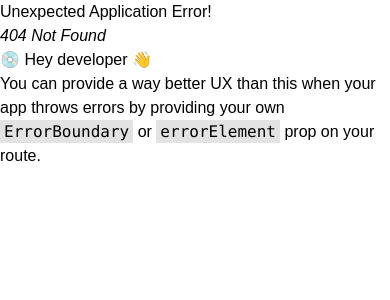
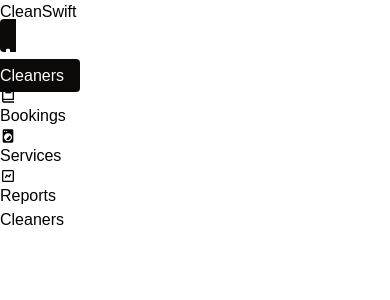
Before and after one commit to osaro123/ITGY-401, a React (Vite) app: page /admin/cleaners in a window 390 px wide. Before the commit this address had no page. Shown: the top 300 px of the page. Built offline with nearby package versions, Linux system fonts and the light colour scheme; a web font is replaced by a local one.

Commit message:
Added landing page responsiveness

```diff
--- /dev/null
+++ b/src/components/admin/AdminSidebar.jsx
@@ -0,0 +1,36 @@
+import React, { useEffect } from 'react'
+import { BiBook, BiChart, BiHome } from 'react-icons/bi'
+import { MdCleaningServices, MdLocalLaundryService, MdReport, MdRoomService } from 'react-icons/md'
+import { Link, NavLink, useNavigate } from 'react-router-dom'
+
+const AdminSidebar = () => {
+  const navigate = useNavigate()
+  useEffect(() => {
+    navigate("/admin/cleaners")
+  },[])
+  return (
+    <div className='overflow-y-scroll sticky top-4 h-[calc(100vh-32px-48px)]'>
+      <Link to={"/"} className='font-semibold text-[1rem]'>CleanSwift</Link>
+      <div className='flex flex-col gap-8 mt-16 text-[.9rem]'>
+            <NavLink to={"/admin/cleaners"} className={"flex gap-2 items-center"}>
+                <MdCleaningServices />
+                Cleaners
+            </NavLink>
+            <NavLink to={"/admin/bookings"} className={"flex gap-2 items-center"}>
+                <BiBook/>
+                Bookings
+            </NavLink>
+            <NavLink to={"/admin/services"} className={"flex gap-2 items-center"}>
+                <MdLocalLaundryService/>
+                Services
+            </NavLink>
+            <NavLink to={"/admin/reports"} className={"flex gap-2 items-center"}>
+                <BiChart/>
+                Reports
+            </NavLink>
+        </div>
+    </div>
+  )
+}
+
+export default AdminSidebar
--- /dev/null
+++ b/src/components/admin/Bookings.jsx
@@ -0,0 +1,9 @@
+import React from 'react'
+
+const Bookings = () => {
+  return (
+    <div className='bg-white h-[200vh] rounded-lg mb-4 p-8'>Bookings</div>
+  )
+}
+
+export default Bookings
--- /dev/null
+++ b/src/components/admin/Cleaners.jsx
@@ -0,0 +1,9 @@
+import React from 'react'
+
+const Cleaners = () => {
+  return (
+    <div className='bg-white h-[200vh] rounded-lg mb-4 p-8'>Cleaners</div>
+  )
+}
+
+export default Cleaners
--- /dev/null
+++ b/src/components/admin/Reports.jsx
@@ -0,0 +1,9 @@
+import React from 'react'
+
+const Reports = () => {
+  return (
+    <div className='bg-white h-[200vh] rounded-lg mb-4 p-8'>Reports</div>
+  )
+}
+
+export default Reports
--- /dev/null
+++ b/src/components/admin/Services.jsx
@@ -0,0 +1,14 @@
+import React from 'react'
+import CleaningServices from '../CleaningServices'
+
+const Services = () => {
+  return (
+    <div className='bg-white h-[200vh] rounded-lg mb-4 p-8'>
+        <h1 className='font-medium text-[1.602rem]'>Cleaning Services</h1>
+        <p className='text-[1rem] opacity-60'>Here are the list of cleaning services we have</p>
+        <CleaningServices/>
+    </div>
+  )
+}
+
+export default Services
--- a/src/components/landing-page/Footer.jsx
+++ b/src/components/landing-page/Footer.jsx
@@ -5,7 +5,7 @@ const Footer = () => {
   return (
     <div className='sm:px-16 px-8 bg-stone-950 text-stone-100'>
         <div className='flex justify-between items-center mb-4 py-16'>
-            <h3 className='max-w-md text-xl leading-loose'>CleanSwift is your go-to platform for hassle-free cleaning services. Book online, customize your needs, and enjoy a spotless space with the help of trusted professionals.</h3>
+            <h3 className='max-w-md hidden sm:block text-xl leading-loose'>CleanSwift is your go-to platform for hassle-free cleaning services. Book online, customize your needs, and enjoy a spotless space with the help of trusted professionals.</h3>
             <div>
                 <ul>
                     <h3 className='pb-4 opacity-60'>Sitemap</h3>
@@ -14,9 +14,9 @@ const Footer = () => {
                     <FlipLink href='' color="#111">How it works</FlipLink>
                     <FlipLink href='' color="#111">Pricing</FlipLink>
                 </ul>
-                <div>
+                {/* <div>
                     <h3></h3>
-                </div>
+                </div> */}
             </div>
         </div>
         <div className='border-t-[.1px] border-stone-50 py-8 flex justify-between items-center text-[.8rem]'>
--- a/src/components/landing-page/Pricing.jsx
+++ b/src/components/landing-page/Pricing.jsx
@@ -66,9 +66,9 @@ const Pricing = () => {
         <h3 className='text-[3.157rem] font-medium mb-2 tracking-tighter max-w-xl leading-tight'>
             <AnimatedText>Affordable Cleaning Packages for Every Budget</AnimatedText>
         </h3>
-        <div className="grid gap-4 mt-8 sm:grid-cols-2 lg:grid-cols-3">
+        <div className="grid gap-4 mt-8 grid-cols-1 sm:grid-cols-2 lg:grid-cols-3">
             {pricingPlans.map((plan, index) => (
-            <div key={index} className={`border px-8 py-16 rounded ${index == 1 || index == 2 || index == 5 ? "col-span-2" : ""}`}>
+            <div key={index} className={`border px-8 py-16 rounded ${index == 1 || index == 2 || index == 5 ? "sm:col-span-2" : ""}`}>
                 <h4 className="text-md opacity-60 pb-2">{plan.title}</h4>
                 <p className="text-2xl font-bold">{plan.price}</p>
                 <ul className="mt-4 list-disc list-inside">
--- a/src/components/landing-page/Services.jsx
+++ b/src/components/landing-page/Services.jsx
@@ -55,7 +55,7 @@ const Services = () => {
       </p>
       <div className='grid grid-cols-1 sm:grid-cols-2 lg:grid-cols-3 gap-4 mt-8'>
         {cleaningServices.map((service, index) => (
-          <div key={index} className={`px-8 py-16 border rounded-md ${index === 3 || index === 0 ? "col-span-2" : ""}`}>
+          <div key={index} className={`px-8 py-16 border rounded-md ${index === 3 || index === 0 ? "sm:col-span-2" : ""}`}>
             <h4 className='text-2xl font-semibold'>{service.title}</h4>
             <p className='mt-2 opacity-70'>{service.description}</p>
             <ul className='mt-4 list-disc pl-4'>
--- /dev/null
+++ b/src/pages/Admin.jsx
@@ -0,0 +1,14 @@
+import React from 'react'
+import AdminSidebar from '../components/admin/AdminSidebar'
+import { Outlet } from 'react-router-dom'
+
+const Admin = () => {
+  return (
+    <div className='bg-stone-50 text-stone-950 grid grid-cols-[220px,_1fr] gap-4 p-4'>
+        <AdminSidebar/>
+        <Outlet/>
+    </div>
+  )
+}
+
+export default Admin
```
Also changed, not shown: src/main.jsx (+27 -0 lines).
